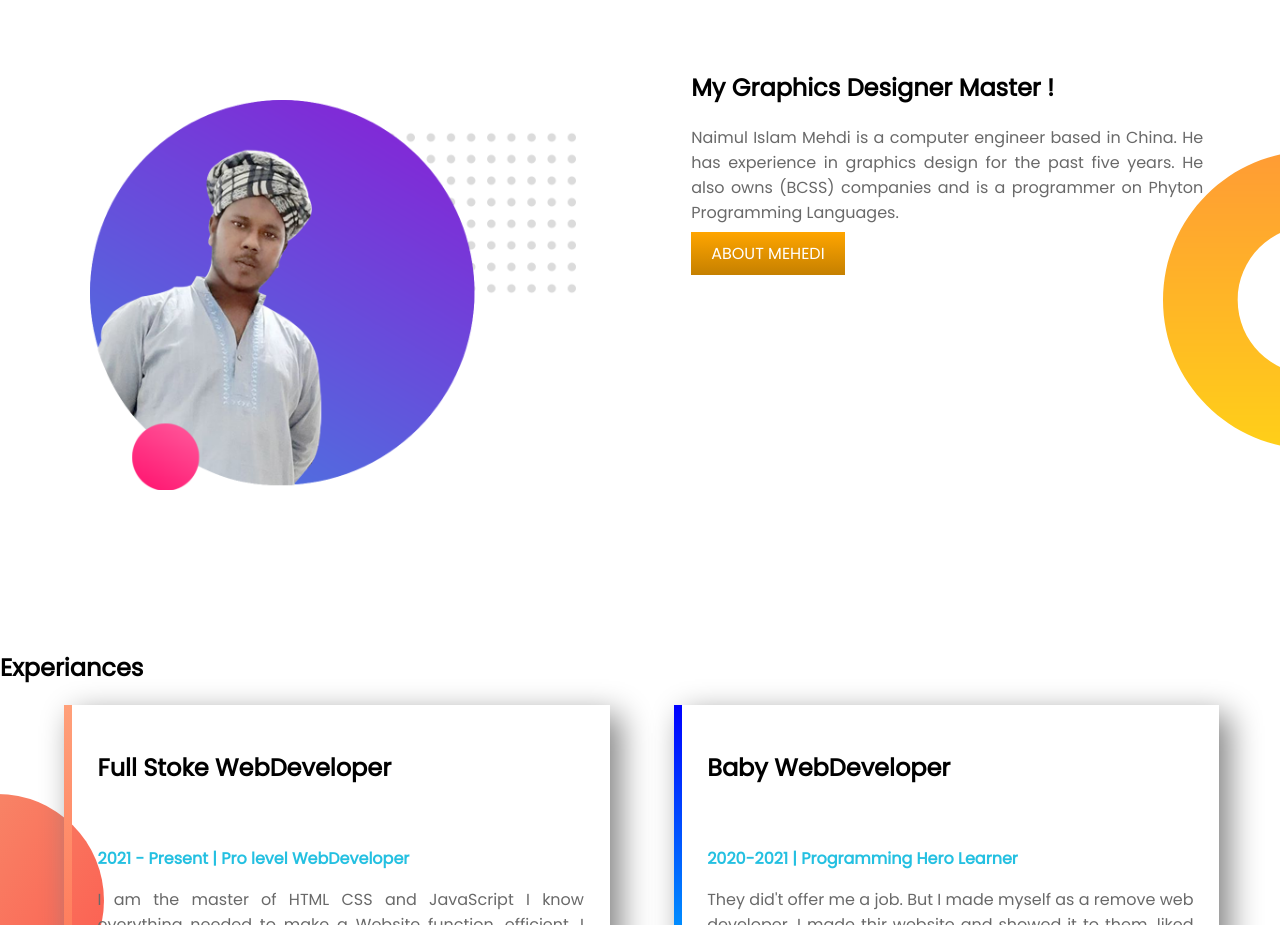
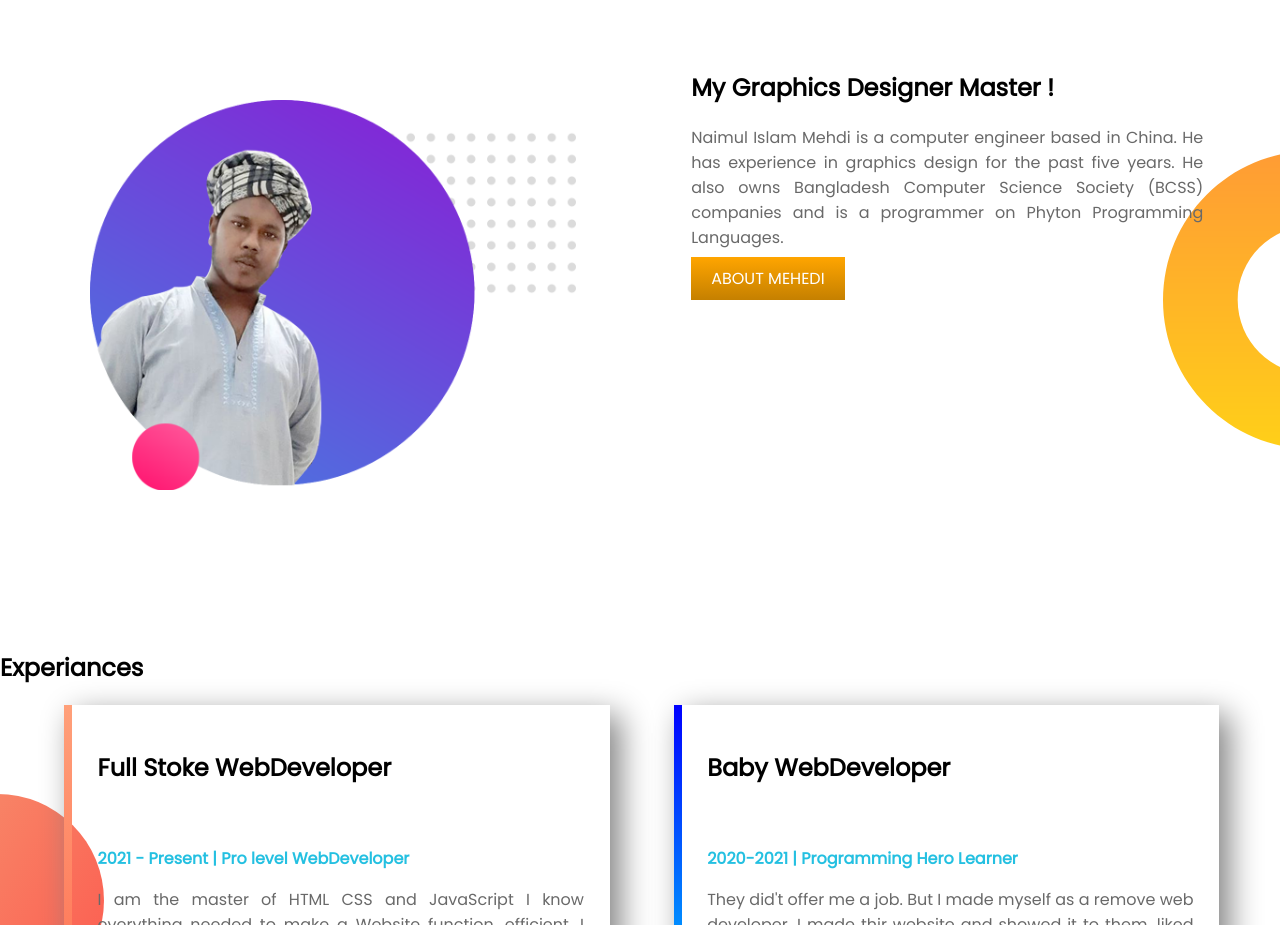
Before and after one commit to mdtaju/web-portfolio, a plain HTML site: page index.html in a window 1280 px wide. Shown: the part 2000-2925 px from the top of the page. Drawn offline with Linux system fonts and the light colour scheme.

Commit message:
once more

```diff
--- a/index.html
+++ b/index.html
@@ -47,7 +47,7 @@
 <section class="bg_img4">
     <div class="half_width4">
         <h2>My Graphics Designer Master !</h2>
-        <p>Naimul Islam Mehdi is a computer engineer based in China. He has experience in graphics design for the past five years. He also owns (BCSS) companies and is a programmer on Phyton Programming Languages.</p>
+        <p>Naimul Islam Mehdi is a computer engineer based in China. He has experience in graphics design for the past five years. He also owns Bangladesh Computer Science Society (BCSS) companies and is a programmer on Phyton Programming Languages.</p>
             <a href="https://www.youtube.com/channel/UCZS16N-CU6hqnpFvLgM_AAw" target="_blank">ABOUT MEHEDI</a>
 
     </div>
```
